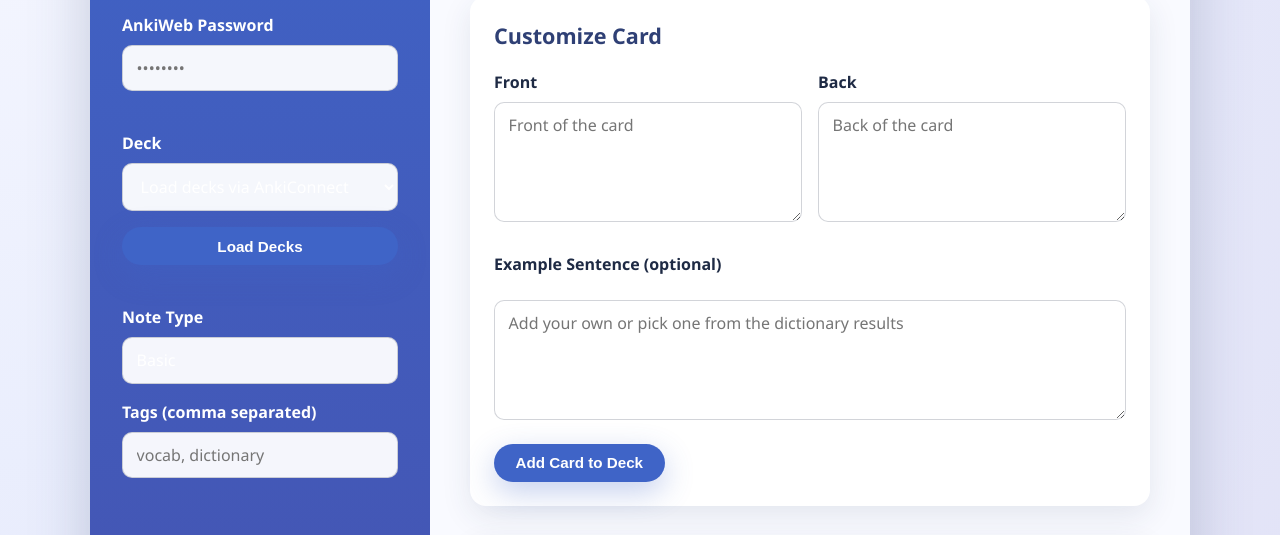
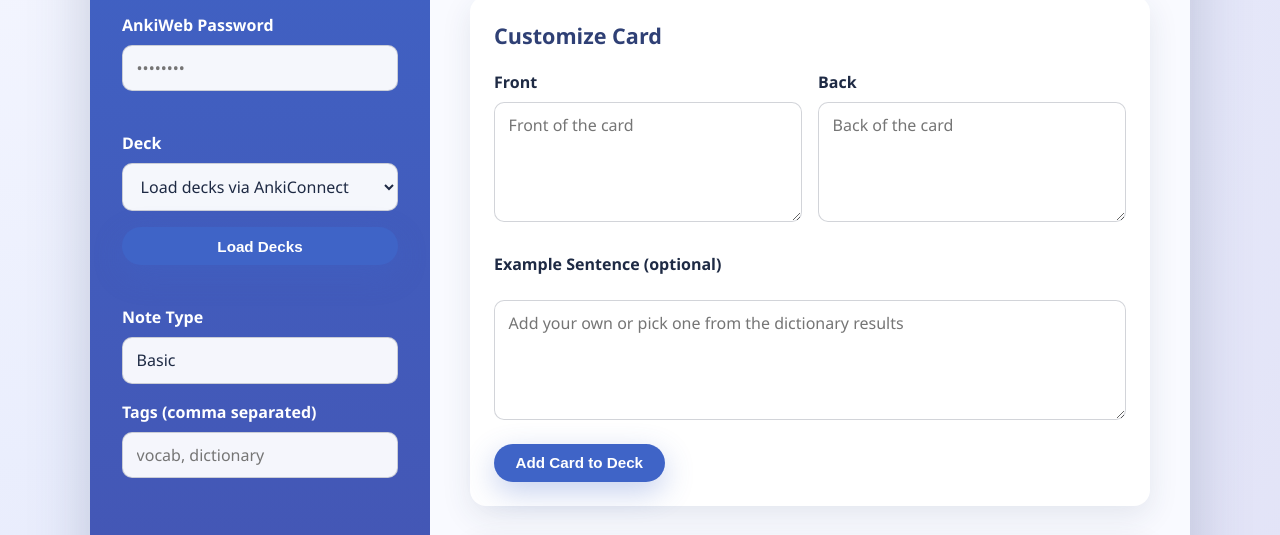
Before and after one commit to audiophrases/anki, a plain HTML site: page index.html in a window 1280 px wide. Shown: the part 261-796 px from the top of the page. Drawn offline with Linux system fonts and the light colour scheme.

Commit message:
Ensure form controls use dark text

```diff
--- a/index.html
+++ b/index.html
@@ -71,7 +71,7 @@
       font-family: inherit;
       box-sizing: border-box;
       background: rgba(255, 255, 255, 0.95);
-      color: inherit;
+      color: #1e2a44;
     }
 
     textarea {
```
